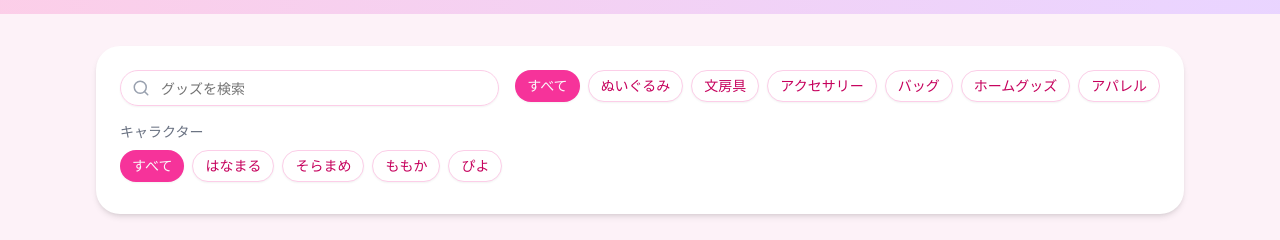
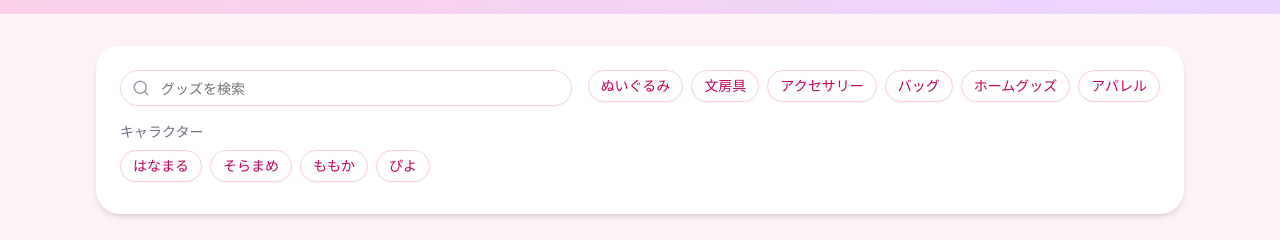
Before and after one commit to masiron0911/FluffyHopperWeb, a Next.js app: page /goods in a window 1280 px wide. Shown: the part 304-544 px from the top of the page. Built offline with nearby package versions, Linux system fonts and the light colour scheme.

Commit message:
グッズページのフィルターを機能させる

```diff
--- a/app/goods/page.tsx
+++ b/app/goods/page.tsx
@@ -1,16 +1,41 @@
+'use client';
+
 import Image from 'next-image-export-optimizer';
 import { Search } from 'lucide-react';
 import { Button } from '@/components/ui/button';
 import { Input } from '@/components/ui/input';
 import { goods } from '@/data/goods';
 import { characters } from '@/data/characters';
+import { useState } from 'react';
 
 export default function Goods() {
+  const [selectedCategories, setSelectedCategories] = useState<string[]>([]);
+  const [selectedCharacters, setSelectedCharacters] = useState<string[]>([]);
+
+  const filteredGoods = Object.entries(goods).filter(([, item]) => {
+    const matchCategory =
+      selectedCategories.length === 0 || selectedCategories.includes(item.category);
+    const matchCharacter =
+      selectedCharacters.length === 0 || selectedCharacters.includes(item.character);
+    return matchCategory && matchCharacter;
+  });
+
+  const toggleCategory = (category: string) => {
+    setSelectedCategories((prev) =>
+      prev.includes(category) ? prev.filter((c) => c !== category) : [...prev, category],
+    );
+  };
+
+  const toggleCharacter = (character: string) => {
+    setSelectedCharacters((prev) =>
+      prev.includes(character) ? prev.filter((c) => c !== character) : [...prev, character],
+    );
+  };
+
   const categoriesFilter = [
-    'すべて',
     ...Array.from(new Set(Object.values(goods).map((item) => item.category))),
   ];
-  const charactersFilter = ['すべて', ...Object.values(characters).map((char) => char.name)];
+  const charactersFilter = [...Object.values(characters).map((char) => char.name)];
 
   return (
     <div>
@@ -50,38 +75,54 @@ export default function Goods() {
               />
             </div>
             <div className="flex gap-2 overflow-x-auto pb-2 md:pb-0">
-              {categoriesFilter.map((category, index) => (
+              {categoriesFilter.map((category, index) => {
+                const isSelected = selectedCategories.includes(category);
+                return (
                   <Button
                     key={index}
-                  variant={index === 0 ? 'default' : 'outline'}
-                  className={`rounded-full whitespace-nowrap ${index === 0 ? 'bg-pink-500 hover:bg-pink-600' : 'border-pink-200 text-pink-700 hover:bg-pink-100'}`}
+                    onClick={() => toggleCategory(category)}
+                    className={`rounded-full whitespace-nowrap ${
+                      isSelected
+                        ? 'bg-pink-500 text-white'
+                        : 'border-pink-200 text-pink-700 hover:bg-pink-100'
+                    }`}
                     size="sm"
+                    variant={isSelected ? 'default' : 'outline'}
                   >
                     {category}
                   </Button>
-              ))}
+                );
+              })}
             </div>
           </div>
           <div className="mt-4">
             <p className="mb-2 text-sm text-gray-500">キャラクター</p>
             <div className="flex gap-2 overflow-x-auto pb-2">
-              {charactersFilter.map((character, index) => (
+              {charactersFilter.map((character, index) => {
+                const isSelected = selectedCharacters.includes(character);
+                return (
                   <Button
                     key={index}
-                  variant={index === 0 ? 'default' : 'outline'}
-                  className={`rounded-full whitespace-nowrap ${index === 0 ? 'bg-pink-500 hover:bg-pink-600' : 'border-pink-200 text-pink-700 hover:bg-pink-100'}`}
+                    onClick={() => toggleCharacter(character)}
+                    className={`rounded-full whitespace-nowrap ${
+                      isSelected
+                        ? 'bg-pink-500 text-white'
+                        : 'border-pink-200 text-pink-700 hover:bg-pink-100'
+                    }`}
                     size="sm"
+                    variant={isSelected ? 'default' : 'outline'}
                   >
                     {character}
                   </Button>
-              ))}
+                );
+              })}
             </div>
           </div>
         </div>
 
         {/* グッズ一覧 */}
         <div className="grid grid-cols-2 gap-4 sm:grid-cols-3 md:grid-cols-4 md:gap-6">
-          {Object.entries(goods).map(([id, item]) => (
+          {filteredGoods.map(([id, item]) => (
             <div
               key={id}
               className="rounded-3xl bg-white p-4 shadow-md transition-shadow hover:shadow-lg"
```
Lines whose indentation alone changed are shown as unchanged.
